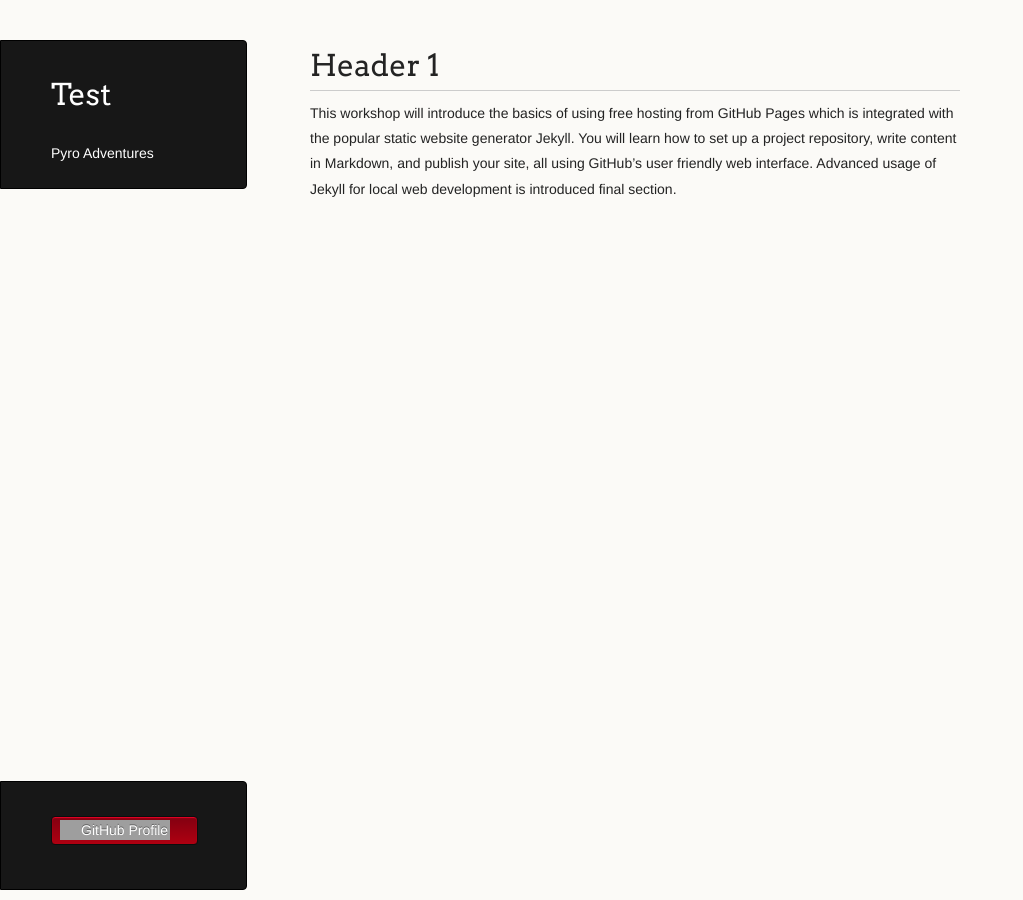
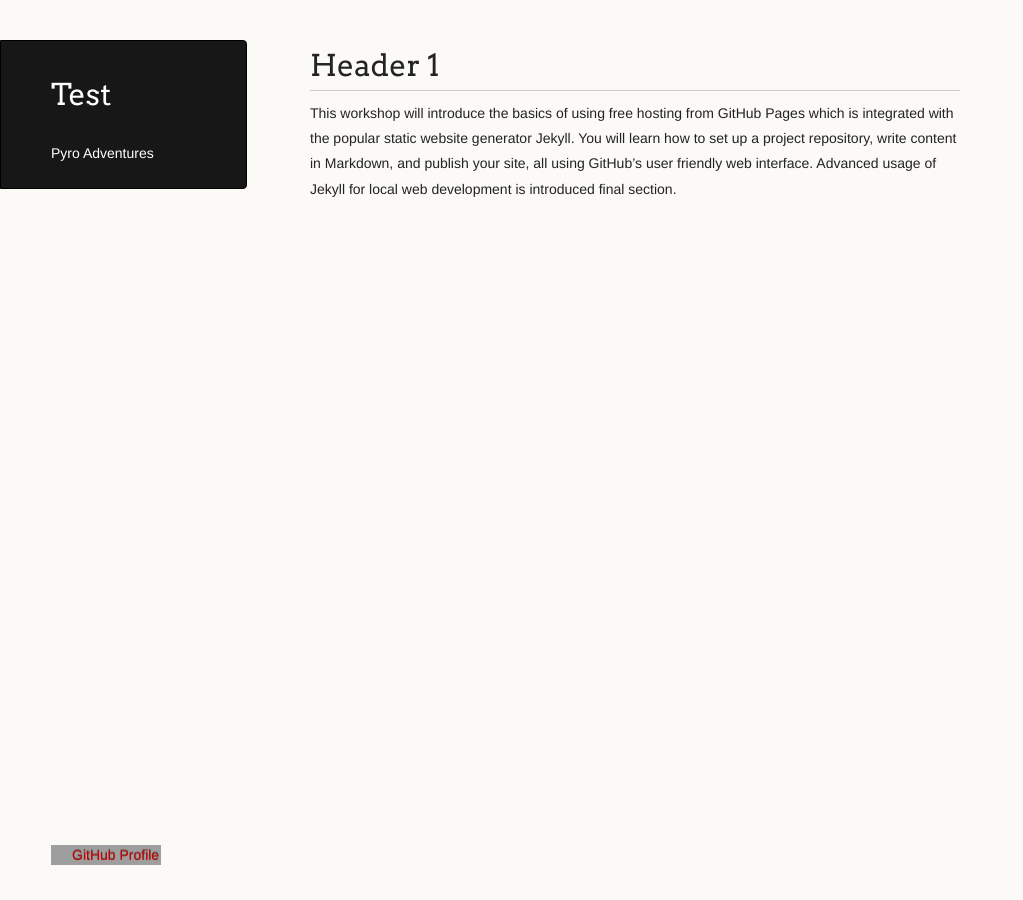
Before and after one commit to LemonPy29/LemonPy29.github.io, a Jekyll site: the page built from index.md, in a window 1280 px wide. Shown: the whole page, without its empty margins (0-1023 px from the left). Built offline with Jekyll 4.4.1, drawn with Linux system fonts in a browser that asks for light colours; the repository's description, which GitHub fills in, is left out; our own code applies the rules of GitHub Pages for plain Markdown files; grey boxes are pictures that could not be loaded.

Commit message:
Update jekyll-theme-dinky.scss

```diff
--- a/_sass/jekyll-theme-dinky.scss
+++ b/_sass/jekyll-theme-dinky.scss
@@ -264,11 +264,8 @@ footer ul {
   padding:0;
 }
 
-h1.footer, a.footer, a.footer, footer a{
-	color: #fff;
-}
 
-footer li {
+header li {
 	list-style-type: none;
         width:132px;
         height:15px;
@@ -292,7 +289,7 @@ footer li {
 
 }
 
-footer li:hover {
+header li:hover {
 	background: #C3001D;
 	background: -moz-linear-gradient(top, #C3001D 0%, #950119 100%);
   background: -webkit-gradient(linear, left top, left bottom, color-stop(0%,#f8f8f8), color-stop(100%,#dddddd));
@@ -333,21 +330,11 @@ section {
 /* Footer */
 
 footer {
-	background-color: #171717;
-	color: #FDFDFB;
-        width:170px;
-        float:left;
-        position:fixed;
-	border: 1px solid #000;
-	-webkit-border-top-right-radius: 4px;
-	-webkit-border-bottom-right-radius: 4px;
-	-moz-border-radius-topright: 4px;
-	-moz-border-radius-bottomright: 4px;
-	border-top-right-radius: 4px;
-	border-bottom-right-radius: 4px;
-	padding: 34px 25px 22px 50px;
-	bottom: 10px;
-	-webkit-font-smoothing: antialiased;
+  width:170px;
+  float:left;
+  position:fixed;
+  bottom:10px;
+	padding-left: 50px;
 }
 
 @media print, screen and (max-width: 960px) {
```
